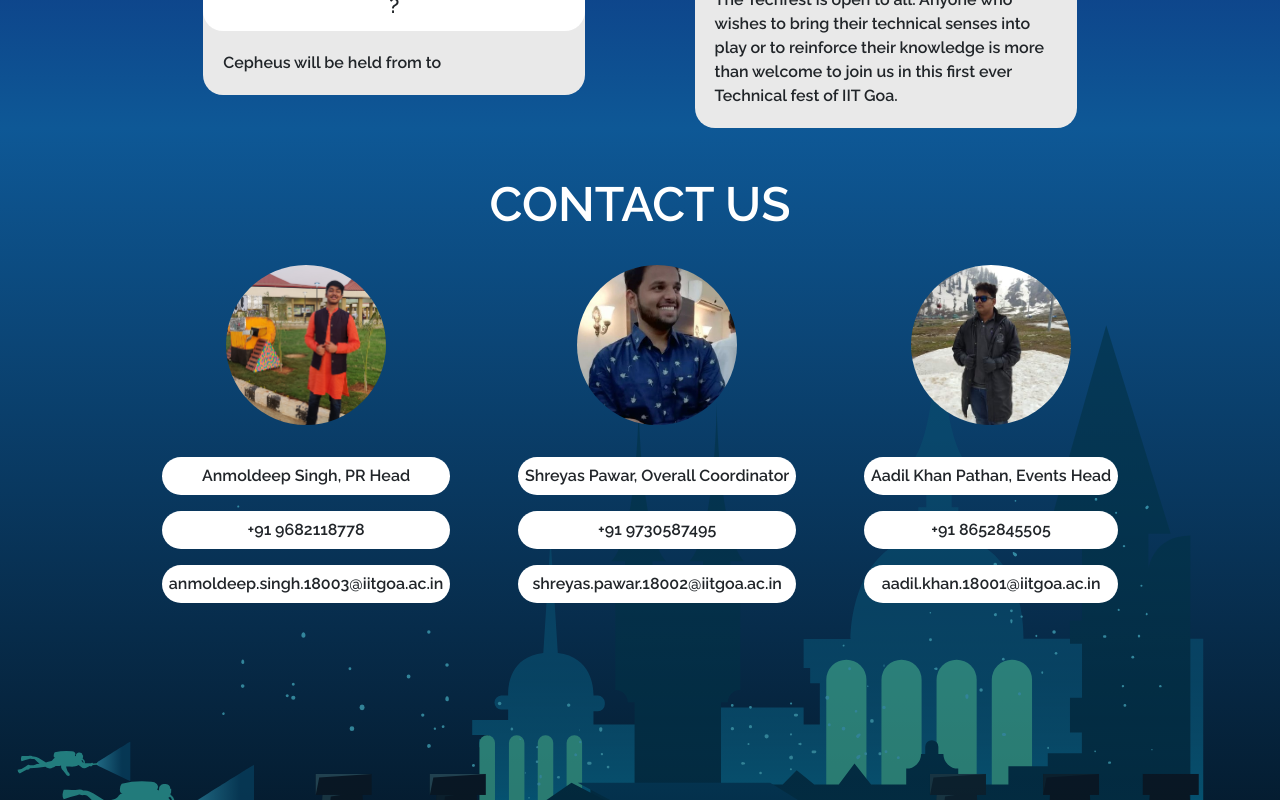
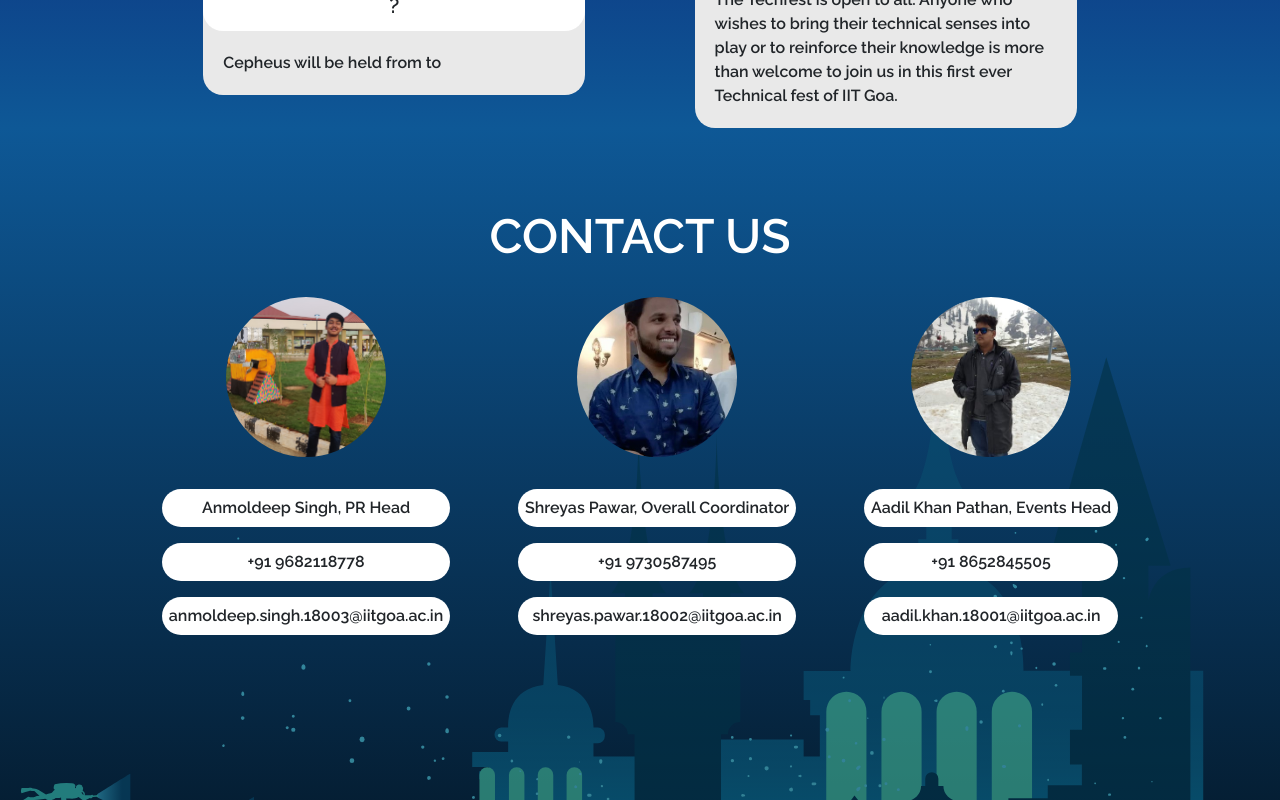
Before and after one commit to ayaniitgoa/TechFest, a React (Create React App) app: page / in a window 1280 px wide. Shown: the part 3080-3880 px from the top of the page. Built offline with nearby package versions, Linux system fonts and the light colour scheme.

Commit message:
Fixed contact us height issues

```diff
--- a/src/Containers/ContactUs/ContactUs.css
+++ b/src/Containers/ContactUs/ContactUs.css
@@ -4,7 +4,7 @@
   font-family: "Raleway", sans-serif;
   background: #0e5896;
   background: linear-gradient(to bottom, #0e5896, #000000);
-  padding-top: 3rem;
+  padding-top: 5rem;
   position: relative;
   z-index: -2;
   margin-top: 0em;
```
Also changed, not shown: 1 other file (tests, documents, lock files or other folders).
